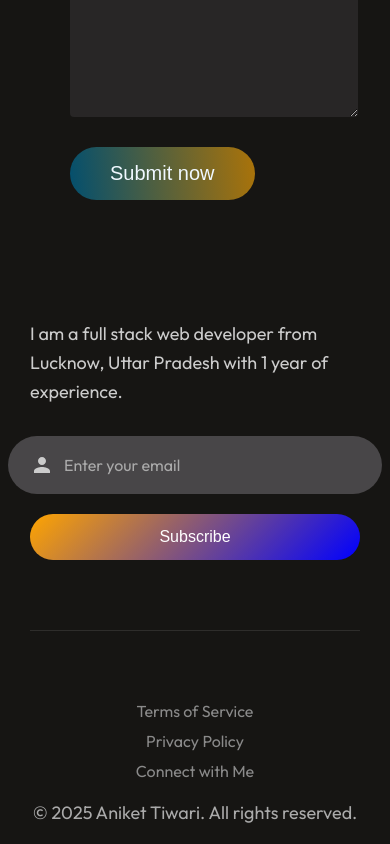
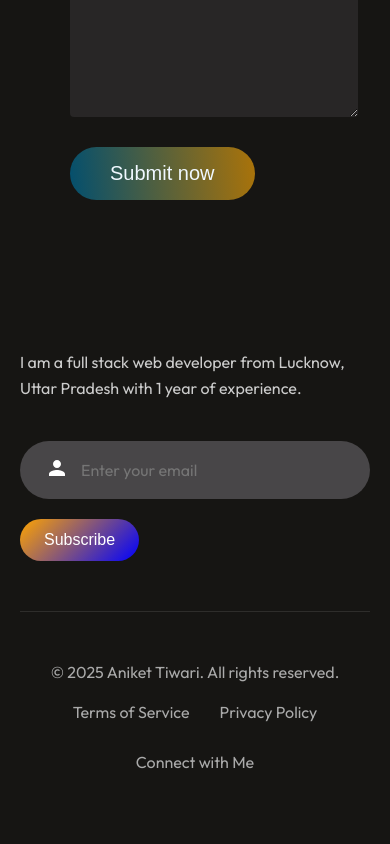
Before and after one commit to Anikettiw-at/portreact, a React (Vite) app: page / in a window 390 px wide. Shown: the part 6273-7117 px from the top of the page. After the commit the page ends 7095 px from the top, so only its background shows below. Built offline with nearby package versions, Linux system fonts and the light colour scheme.

Commit message:
Update Footer.css

```diff
--- a/src/components/Footer/Footer.css
+++ b/src/components/Footer/Footer.css
@@ -1,8 +1,7 @@
-/* Import font at the top of your CSS file */
-@import url('https://fonts.googleapis.com/css2?family=Outfit:wght@300;400;500;600;700&display=swap');
-
 .footer {
-  margin: 50px 170px;
+  padding: 50px 20px;
+  max-width: 1200px;
+  margin: 0 auto;
   display: flex;
   flex-direction: column;
   gap: 30px;
@@ -11,15 +10,14 @@
 .footer-top {
   display: flex;
   justify-content: space-between;
-  width: 100%;
   align-items: center;
-  padding: 20px 0;
-  gap: 50px;
+  flex-wrap: wrap;
+  gap: 40px;
 }
 
 .footer-top-left p {
   font-size: 20px;
-  width: 400px;
+  max-width: 400px;
   color: #ccc;
   line-height: 1.6;
 }
@@ -27,19 +25,19 @@
 .footer-top-right {
   display: flex;
   align-items: center;
-  gap: 35px;
+  gap: 20px;
+  flex-wrap: wrap;
 }
 
 .footer-email-input {
   display: flex;
   align-items: center;
-  gap: 20px;
-  padding: 20px 30px;
-  padding-right: 80px;
+  gap: 12px;
+  padding: 15px 25px;
   border-radius: 50px;
   background: rgb(72, 70, 72);
   transition: border 0.3s;
-  border: 2px solid transparent;
+  flex-grow: 1;
 }
 
 .footer-email-input input {
@@ -52,22 +50,14 @@
   width: 100%;
 }
 
-.footer-email-input input::placeholder {
-  color: #aaa;
-}
-
-.user-icon {
+.footer-email-input img {
   width: 24px;
   height: 24px;
-  color: #ccc;
-  display: flex;
-  align-items: center;
-  justify-content: center;
 }
 
 .footer-subscribe {
-  font-size: 20px;
-  padding: 22px 50px;
+  font-size: 18px;
+  padding: 14px 30px;
   border-radius: 50px;
   background: linear-gradient(135deg, orange 0%, blue 100%);
   cursor: pointer;
@@ -79,7 +69,7 @@
 }
 
 .footer-subscribe:hover {
-  transform: scale(1.1);
+  transform: scale(1.05);
 }
 
 .footer-email-input:hover {
@@ -95,53 +85,29 @@ hr {
 .footer-bottom {
   display: flex;
   justify-content: space-between;
-  font-size: 18px;
   align-items: center;
-  padding: 20px 0;
-  width: 100%;
+  flex-wrap: wrap;
+  gap: 20px;
   color: #aaa;
+  font-size: 16px;
 }
 
 .footer-bottom-right {
   display: flex;
-  gap: 50px;
-  color: rgb(138, 138, 138);
+  gap: 30px;
+  flex-wrap: wrap;
 }
 
 .footer-bottom-right p:hover {
   color: white;
   transition: color 0.3s ease;
-  cursor: pointer;
 }
 
-/* Responsive Styles */
+/* Responsive Design */
 @media (max-width: 768px) {
-  .footer {
-    margin: 50px 30px;
-  }
-
-  .footer-top {
-    flex-direction: column;
-    align-items: flex-start;
-    gap: 30px;
-  }
-
   .footer-top-left p {
-    width: 100%;
-    font-size: 18px;
-  }
-
-  .footer-top-right {
-    flex-direction: column;
-    gap: 20px;
-    width: 100%;
-  }
-
-  .footer-email-input {
-    width: 100%;
-    padding: 15px 20px;
-    gap: 10px;
-    padding-right: 20px;
+    font-size: 16px;
+    max-width: 100%;
   }
 
   .footer-email-input input {
@@ -149,23 +115,16 @@ hr {
   }
 
   .footer-subscribe {
-    width: 100%;
-    padding: 14px;
     font-size: 16px;
+    padding: 12px 24px;
   }
 
   .footer-bottom {
-    flex-direction: column-reverse;
-    gap: 20px;
+    flex-direction: column;
     text-align: center;
   }
 
   .footer-bottom-right {
-    flex-direction: column;
-    gap: 10px;
-  }
-
-  .footer-bottom-right p {
-    font-size: 16px;
+    justify-content: center;
   }
 }
```
